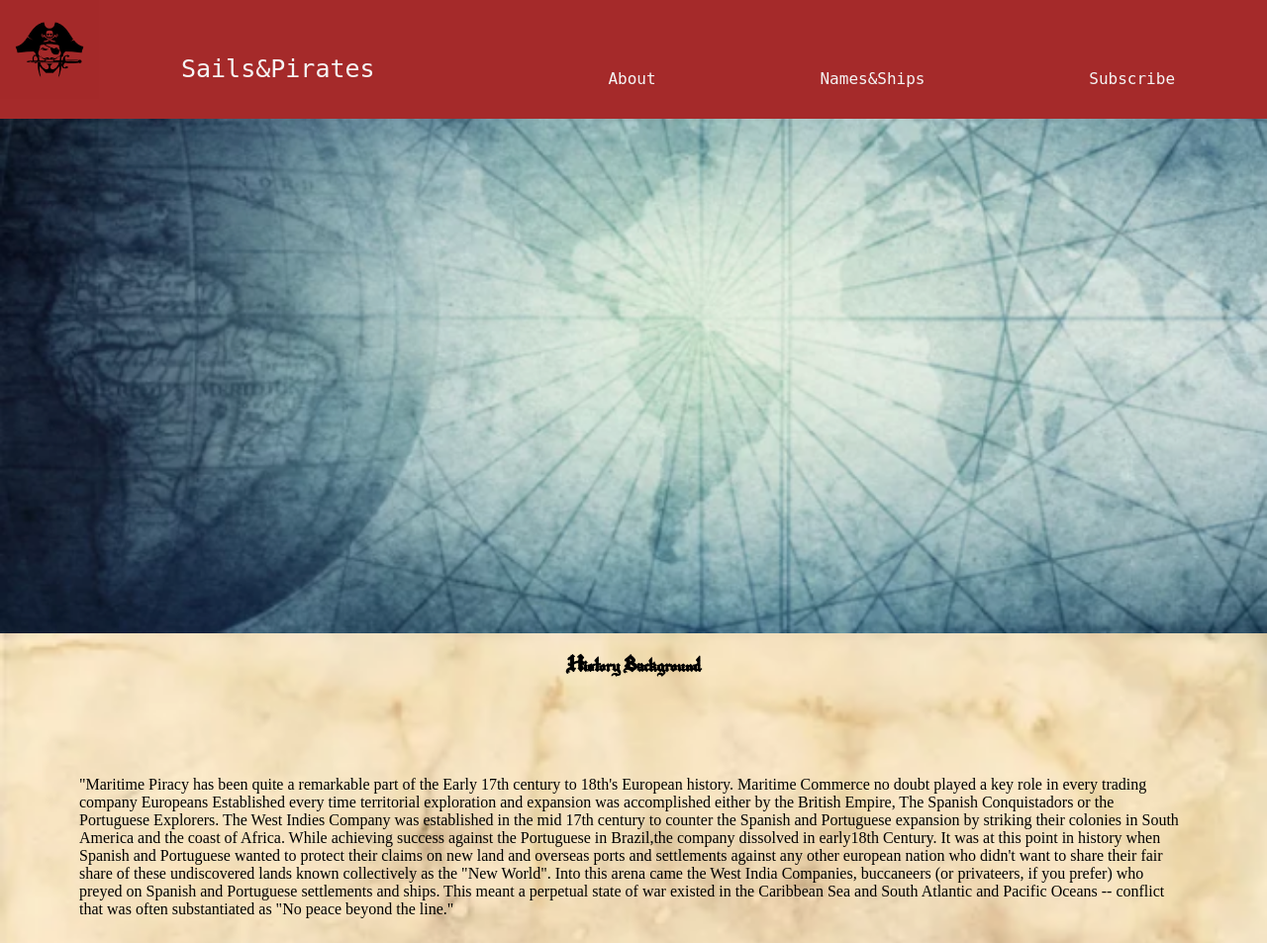
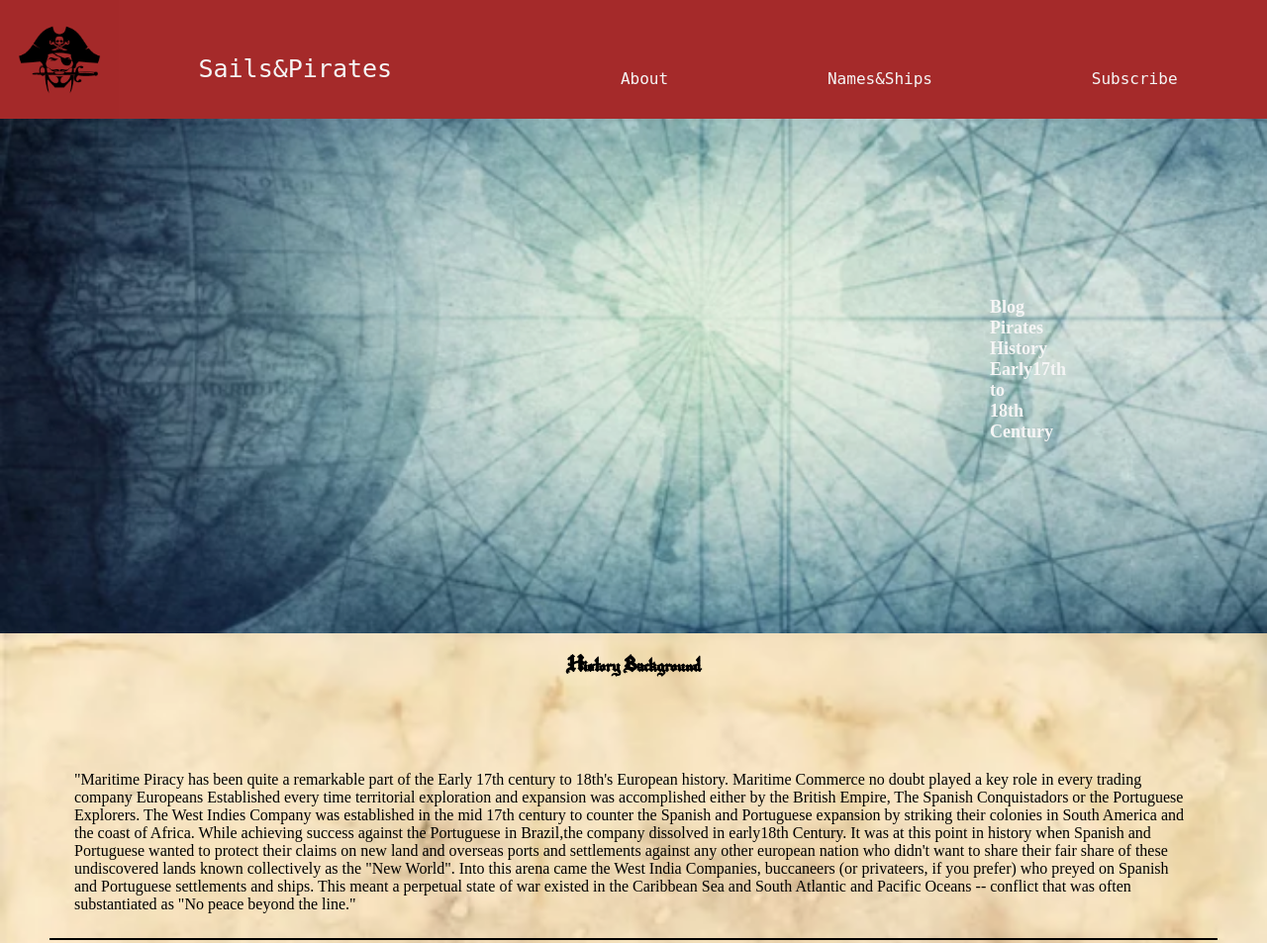
Before and after one commit to tiz0n/1st-Milestone-Proyect, a plain HTML site: page index.html in a window 1280 px wide. Shown: the top 953 px of the page at 99% size. Drawn offline with Linux system fonts and the light colour scheme; files whose address does not match are found by name; a web font is replaced by a local one.

Commit message:
add styles to index.html to keep balanced structure

```diff
--- a/assets/css/styles.css
+++ b/assets/css/styles.css
@@ -43,7 +43,7 @@ header {
 .bg-g {
         padding:5px;
         height: 120px;
-        width: 100px;
+        width: 120px;
         float: left;
         background-image: url(../images/Background/BgTitle.gif);
         background-repeat: no-repeat;
@@ -91,6 +91,16 @@ header {
         width:100%;
         height:80vh;
     }
+    .intro p{
+            padding:300px;
+            margin-left: 700px;
+            font-weight: bold;
+            border-radius: 5px solid black;
+            overflow:hidden;
+            color:whitesmoke;
+            background-color: transparent;
+            font-size: 18px;
+    }
 
     .Fullvh-slide--second{
         background-image: url(../images/Background/SlidesPosts.png);
@@ -100,19 +110,26 @@ header {
         width:100%;
         height:100vh;
     }
-    .Fullvh-slide Fullvh-slide--second > h1 {
-         margin: 20px;
+    .Fullvh-slide .Fullvh-slide--second > h1 {
+         margin: 10px;
 
     }
     .wrapper-1st-section p{
-        margin: 80px;
+        margin: 50px;
+        border-bottom: 2px solid black;
+        padding:25px;
     }
 
-    h1{
+    .wrapper-1st-section .intro{
         font-family:'rapscallionregular';
         text-align:center;
         padding:20px;
     }
+    .wrapper-1st-section .Asian {
+        text-align:center;
+        padding:20px;
+    }
+
     footer{
         display:flex;
         justify-content: space-evenly;
@@ -126,6 +143,7 @@ header {
         width:100%;
         height:100vh;
 
+
     }
     #form-slide{
         background-image: url(../images/Background/SubscribeForm.png);
```
